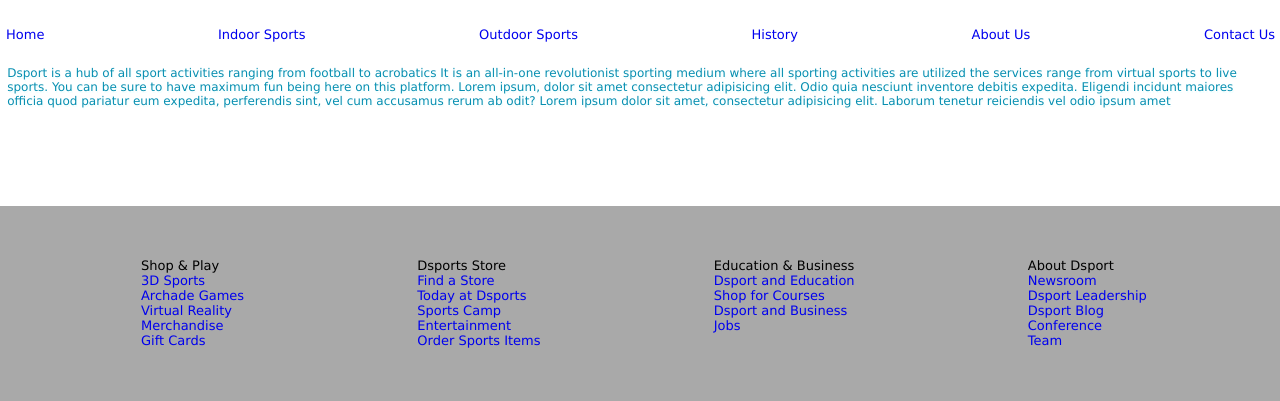
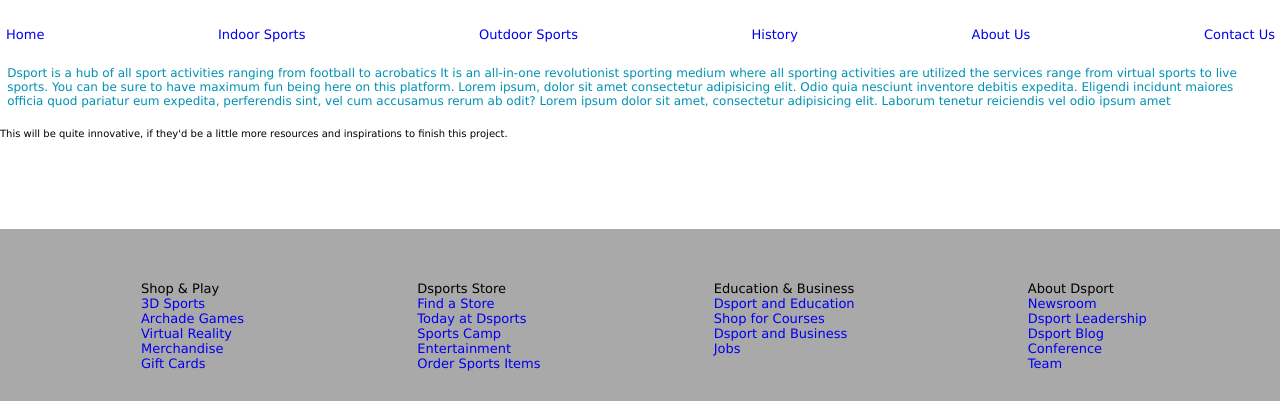
Before and after one commit to MIDANS/First, a plain HTML site: page index.html in a window 1280 px wide. Shown: the part 59-460 px from the top of the page. Drawn offline with Linux system fonts and the light colour scheme.

Commit message:
formatting

```diff
--- a/index.html
+++ b/index.html
@@ -1,20 +1,16 @@
 <!DOCTYPE html>
 <html lang="en">
+
 <head>
     <meta charset="UTF-8" />
     <meta http-equiv="X-UA-Compatible" content="IE=edge" />
     <meta name="viewport" content="width=device-width, initial-scale=1.0" />
     <title>Dsports</title>
     <link rel="stylesheet" href="style.css" />
-        <link
-        rel="icon"
-        href="https://img.icons8.com/ios/50/000000/trophy--v2.png"
-        />
-        <link
-        href="https://fonts.googleapis.com/css2?family=Merriweather:wght@700;900&display=swap"
-        rel="stylesheet"
-        />
+    <link rel="icon" href="https://img.icons8.com/ios/50/000000/trophy--v2.png" />
+    <link href="https://fonts.googleapis.com/css2?family=Merriweather:wght@700;900&display=swap" rel="stylesheet" />
 </head>
+
 <body>
     <header>
         <div class="logo">
@@ -43,6 +39,12 @@
                 maiores officia quod pariatur eum expedita, perferendis sint, vel cum
                 accusamus rerum ab odit? Lorem ipsum dolor sit amet, consectetur
                 adipisicing elit. Laborum tenetur reiciendis vel odio ipsum amet
+            </p>
+        </section>
+        <section>
+            <p>
+                This will be quite innovative, if they'd be a little more resources and inspirations to finish this
+                project.
             </p>
         </section>
     </main>
@@ -86,8 +88,7 @@
                     <li><a href="#">Conference</a></li>
                     <li><a href="#">Team</a></li>
                 </ul>
-            </div
-        </div>
+            </div </div>
     </footer>
     <div class="footer1 social-link">
 
@@ -103,4 +104,5 @@
         Copyright&copy;2022 Dsports &trade;
     </div>
 </body>
+
 </html>
```
Lines whose indentation alone changed are shown as unchanged.
